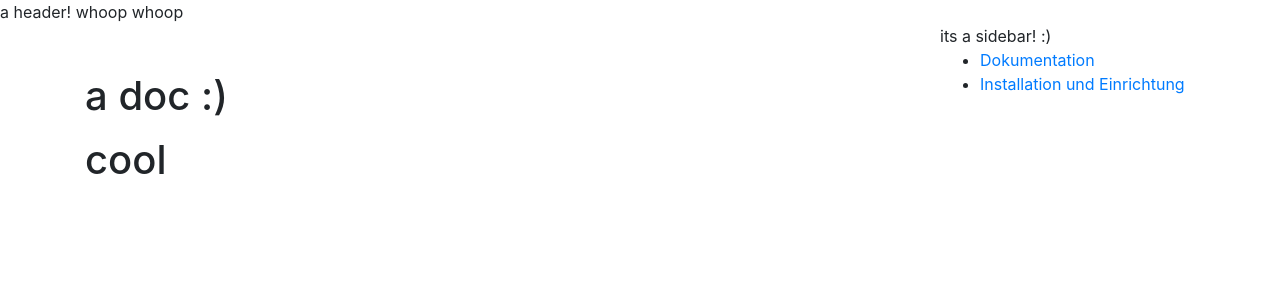
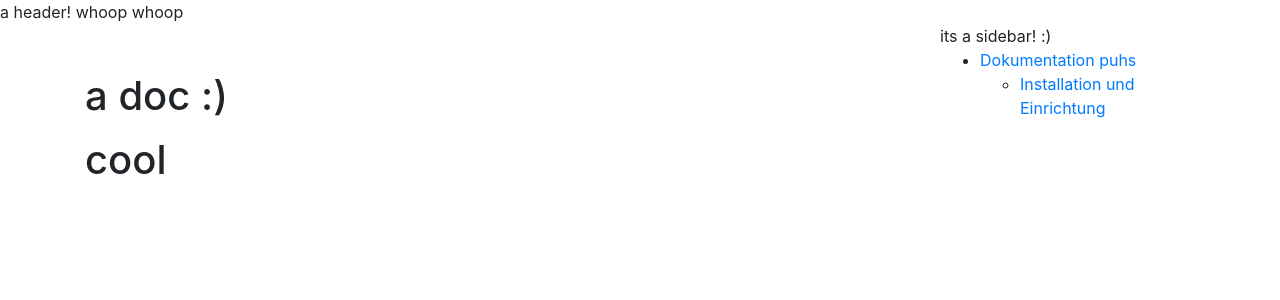
Before and after one commit to Blur-Creative/theme-views, a Jekyll site: the page built from index.md, in a window 1280 px wide. Shown: the top 300 px of the page. Built offline with Jekyll 4.4.1, drawn with Linux system fonts in a browser that asks for light colours.

Commit message:
update nav

```diff
--- a/_includes/sidebar.html
+++ b/_includes/sidebar.html
@@ -2,6 +2,17 @@ its a sidebar! :)
 
 <ul>
    {%- for item in site.data.nav.tree -%}
-      <li><a href="{{ item.url }}" alt="{{ item.title }}">{{ item.title }}</a></li>
+      <li>
+        <a href="{{ item.url }}" alt="{{ item.title }}">{{ item.title }} puhs</a>
+        {% if item.levelOne %}
+            <ul>
+                {% for subitem in item.levelOne %}
+                    <li>
+                        <a href="{{ subitem.url }}" alt="{{ subitem.title }}">{{ subitem.title }}</a>
+                    </li>
+                {% endfor %}
+            </ul>
+        {% endif %}
+      </li>
    {%- endfor -%}
 </ul>
```
Also changed, not shown: _data/nav.yml (+4 -4 lines).
